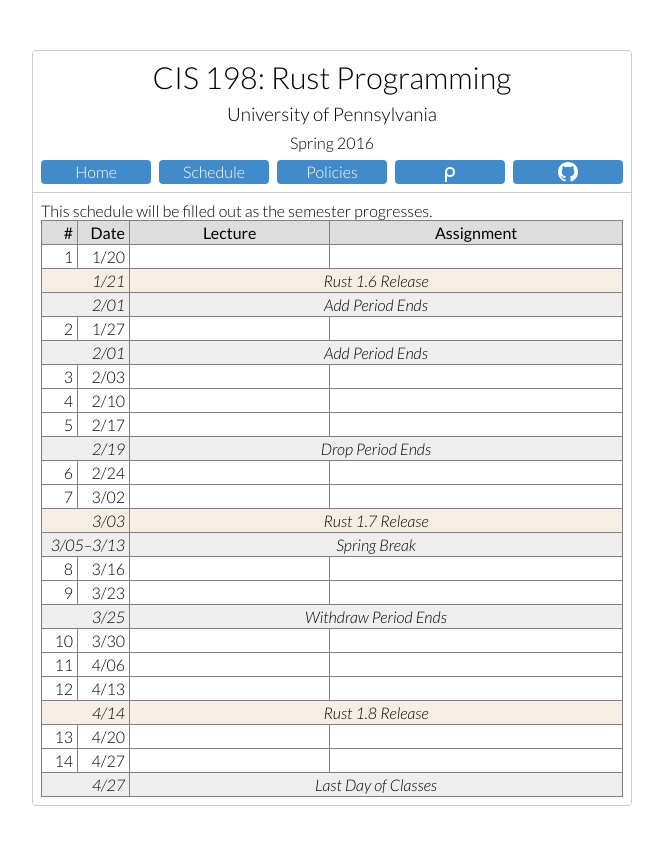
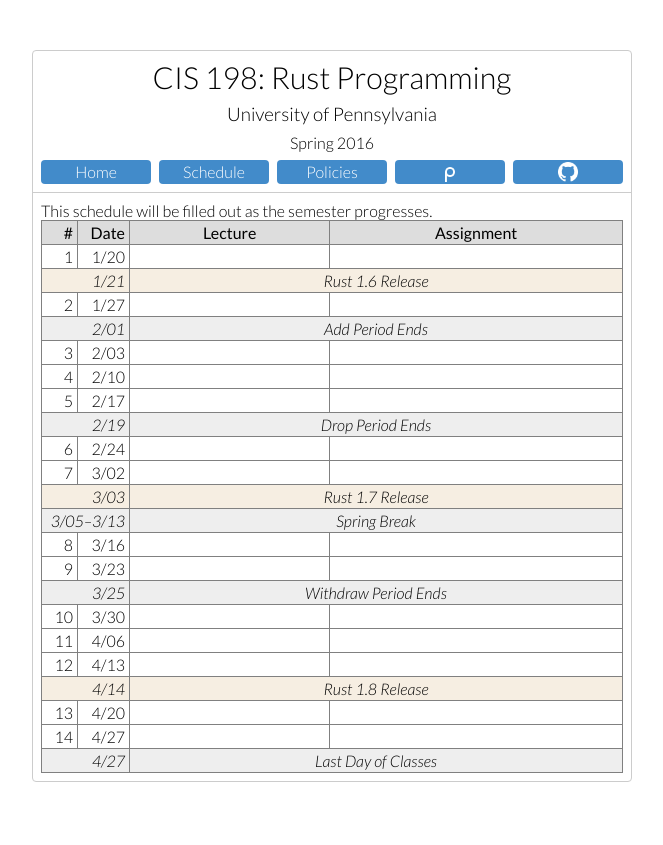
Before and after one commit to cis198-2016s/cis198-2016s.github.io, a Jekyll site: the page built from schedule/index.html, in a window 1280 px wide. Shown: the top 845 px of the page, without its empty margins (308-971 px from the left). Built offline with Jekyll 4.4.1, drawn with Linux system fonts in a browser that asks for light colours.

Commit message:
Fix duplicate add period in schedule

```diff
--- a/schedule/index.html
+++ b/schedule/index.html
@@ -63,9 +63,6 @@
       </tr>
       <tr class="rustevent">
         <td colspan=2>1/21</td> <td colspan=2>Rust 1.6 Release</td>
-      </tr>
-      <tr class="schedevent">
-        <td colspan=2>2/01</td> <td colspan=2>Add Period Ends</td>
       </tr>
       <tr>
         <td> 2</td><td>1/27</td>
```
